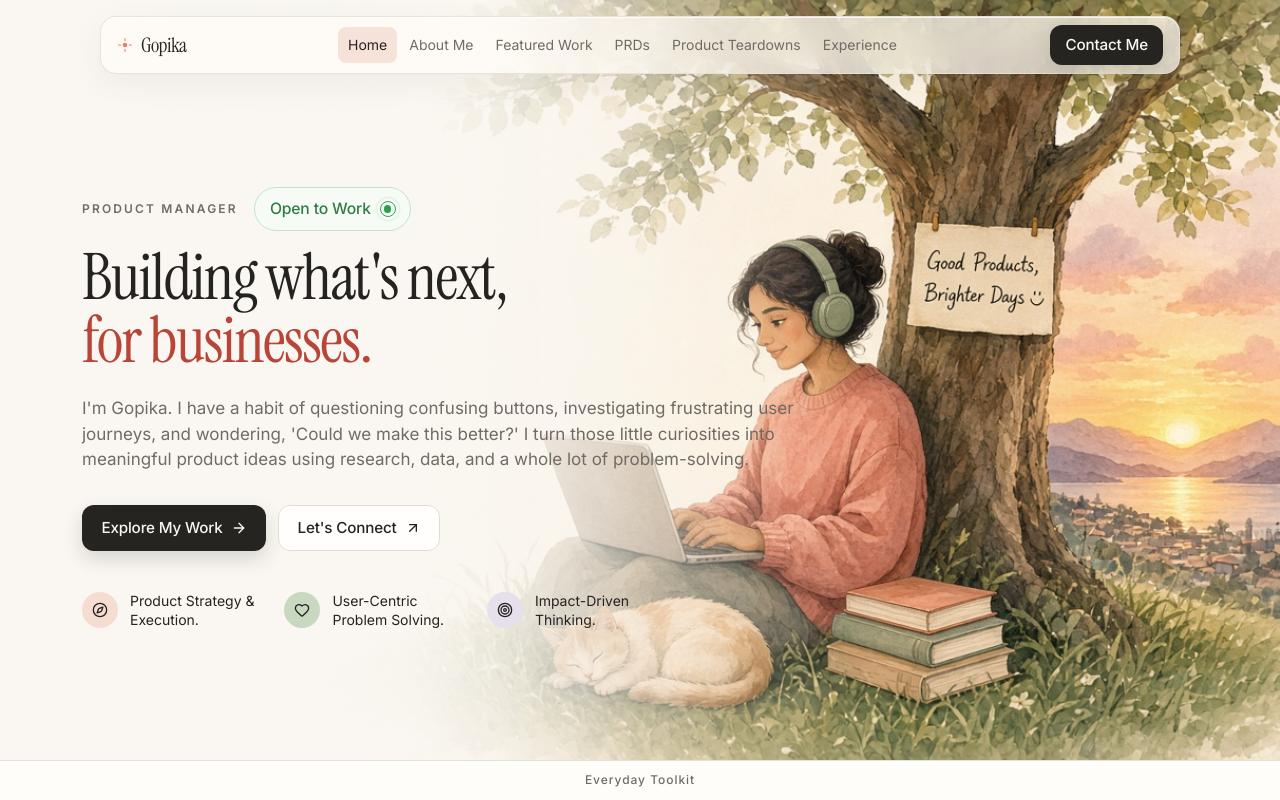
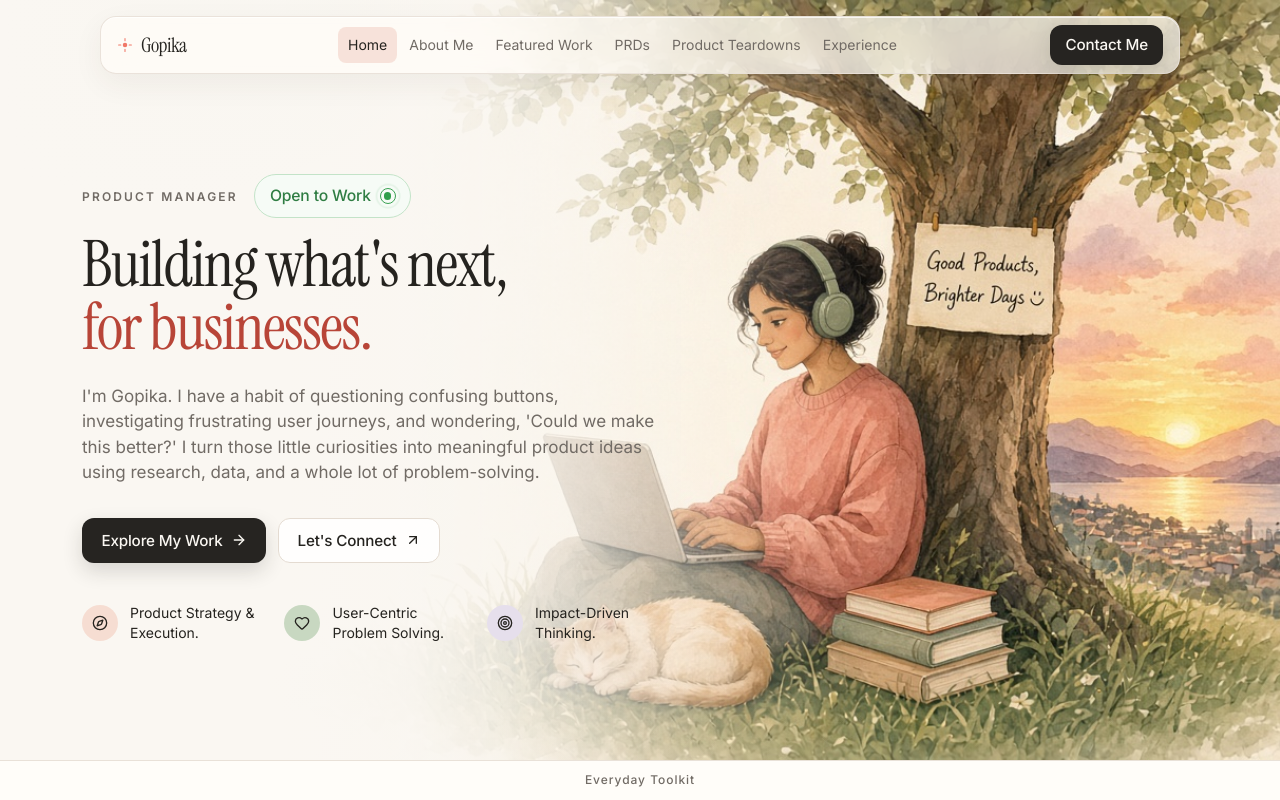
Before and after one commit to Gopika26-byte/gopikasoundar, a React (Vite) app: page / in a window 1280 px wide. Shown: the top 800 px of the page. Built offline with nearby package versions, Linux system fonts and the light colour scheme.

Commit message:
Wrap the homepage introduction onto four lines at 17px.

```diff
--- a/src/index.css
+++ b/src/index.css
@@ -442,12 +442,12 @@ h2[id] {
 }
 
 @media (min-width: 768px) {
-  .hero-copy-column,
+  .hero-copy-column {
+    max-width: 45.5rem;
+  }
+
   .hero-intro {
-    max-width: 45.5rem;
-  }
-
-  .hero-intro {
+    max-width: 36rem;
     font-size: 1.0625rem;
     line-height: 1.5;
   }
```
